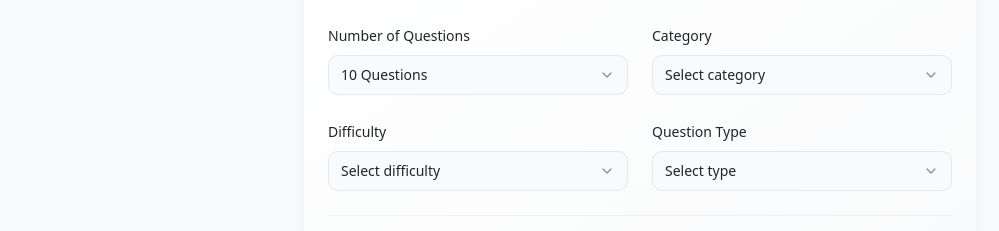
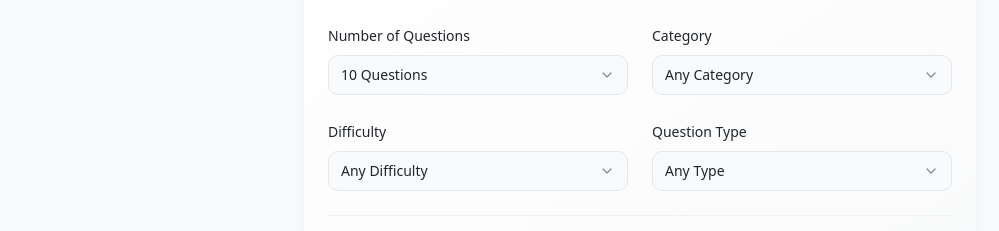
Before and after one commit to apexoctane675-debug/insight-builder-lite, a React (Vite) app: page /quizzes in a window 1280 px wide. Shown: the part 372-603 px from the top of the page, without its empty margins (0-999 px from the left). Built offline with nearby package versions, Linux system fonts and the light colour scheme.

Commit message:
Fix Select.Item value prop

```diff
--- a/src/pages/QuizzesPage.tsx
+++ b/src/pages/QuizzesPage.tsx
@@ -35,13 +35,13 @@ const QuizzesPage: React.FC = () => {
 
   const [quizSettings, setQuizSettings] = useState<QuizSettings>({
     amount: 10,
-    category: '',
-    difficulty: '',
-    type: ''
+    category: 'any',
+    difficulty: 'any',
+    type: 'any'
   });
 
   const categories = [
-    { value: '', label: 'Any Category' },
+    { value: 'any', label: 'Any Category' },
     { value: '9', label: 'General Knowledge' },
     { value: '10', label: 'Entertainment: Books' },
     { value: '11', label: 'Entertainment: Film' },
@@ -65,14 +65,14 @@ const QuizzesPage: React.FC = () => {
   ];
 
   const difficulties = [
-    { value: '', label: 'Any Difficulty' },
+    { value: 'any', label: 'Any Difficulty' },
     { value: 'easy', label: 'Easy' },
     { value: 'medium', label: 'Medium' },
     { value: 'hard', label: 'Hard' }
   ];
 
   const types = [
-    { value: '', label: 'Any Type' },
+    { value: 'any', label: 'Any Type' },
     { value: 'multiple', label: 'Multiple Choice' },
     { value: 'boolean', label: 'True / False' }
   ];
@@ -89,9 +89,9 @@ const QuizzesPage: React.FC = () => {
     try {
       let url = `https://opentdb.com/api.php?amount=${quizSettings.amount}`;
 
-      if (quizSettings.category) url += `&category=${quizSettings.category}`;
-      if (quizSettings.difficulty) url += `&difficulty=${quizSettings.difficulty}`;
-      if (quizSettings.type) url += `&type=${quizSettings.type}`;
+      if (quizSettings.category && quizSettings.category !== 'any') url += `&category=${quizSettings.category}`;
+      if (quizSettings.difficulty && quizSettings.difficulty !== 'any') url += `&difficulty=${quizSettings.difficulty}`;
+      if (quizSettings.type && quizSettings.type !== 'any') url += `&type=${quizSettings.type}`;
 
       const response = await fetch(url);
       const data = await response.json();
```
